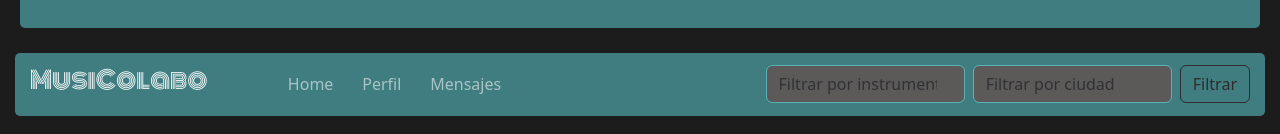
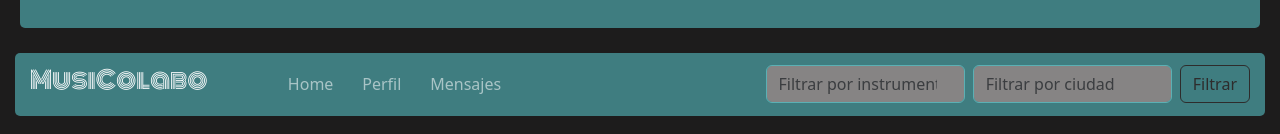
Before and after one commit to javijsgithub/sprint9, a React (Create React App) app in the folder musicolabo/: page /list in a window 1280 px wide. Shown: the part 178-312 px from the top of the page. Built offline with nearby package versions, Linux system fonts and the light colour scheme; no server answers; the database is empty.

Commit message:
cambiar colores inputs y links

```diff
--- a/musicolabo/src/styles/navbar.css
+++ b/musicolabo/src/styles/navbar.css
@@ -39,14 +39,14 @@
 }
 
 #input-instrument-navbar {
-    background-color: rgb(92, 89, 89);
-    color: rgb(91, 176, 180);
+    background-color: rgb(134, 132, 132);
+    color: rgb(46, 44, 44);
     border: 1px solid rgb(91, 176, 180);
 }
 
 #input-city-navbar {
-    background-color: rgb(92, 89, 89);
-    color: rgb(91, 176, 180);
+    background-color: rgb(134, 132, 132);
+    color: rgb(46, 44, 44);
     border: 1px solid rgb(91, 176, 180);
 }
 
```
